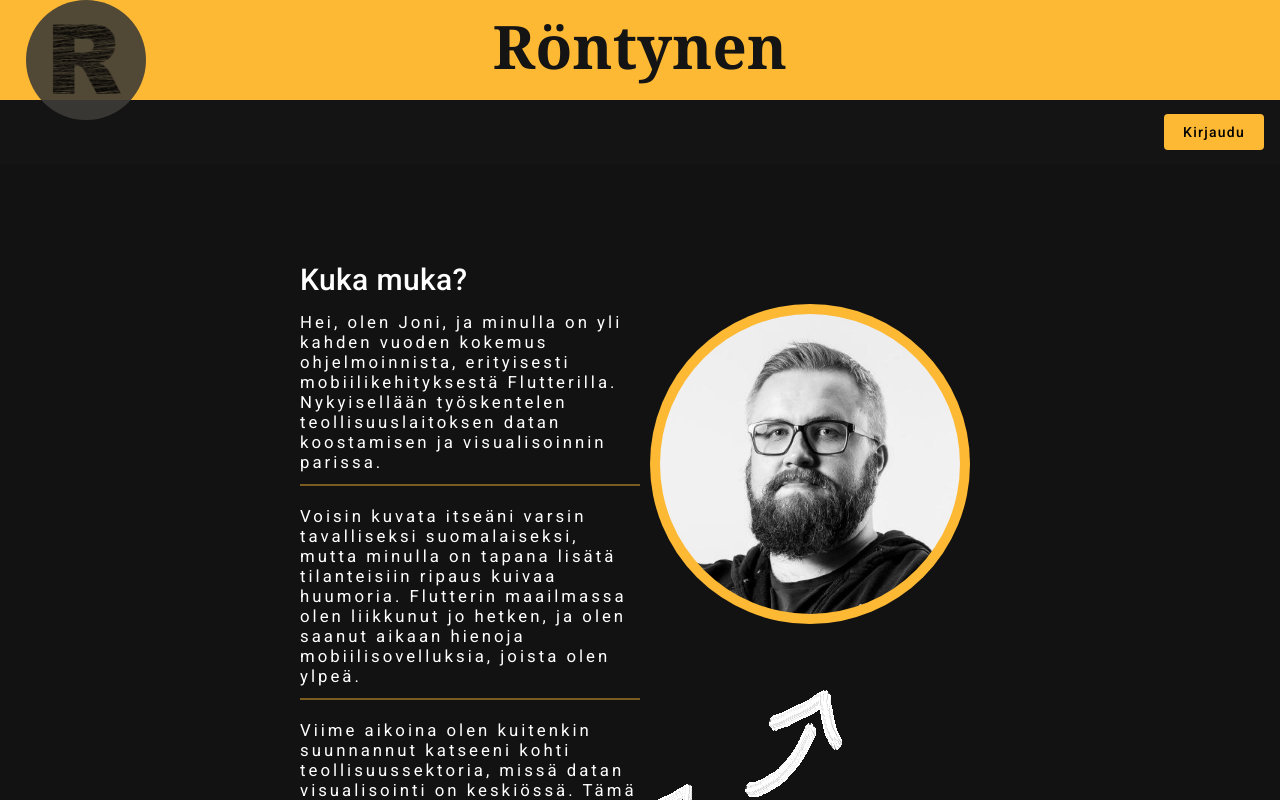
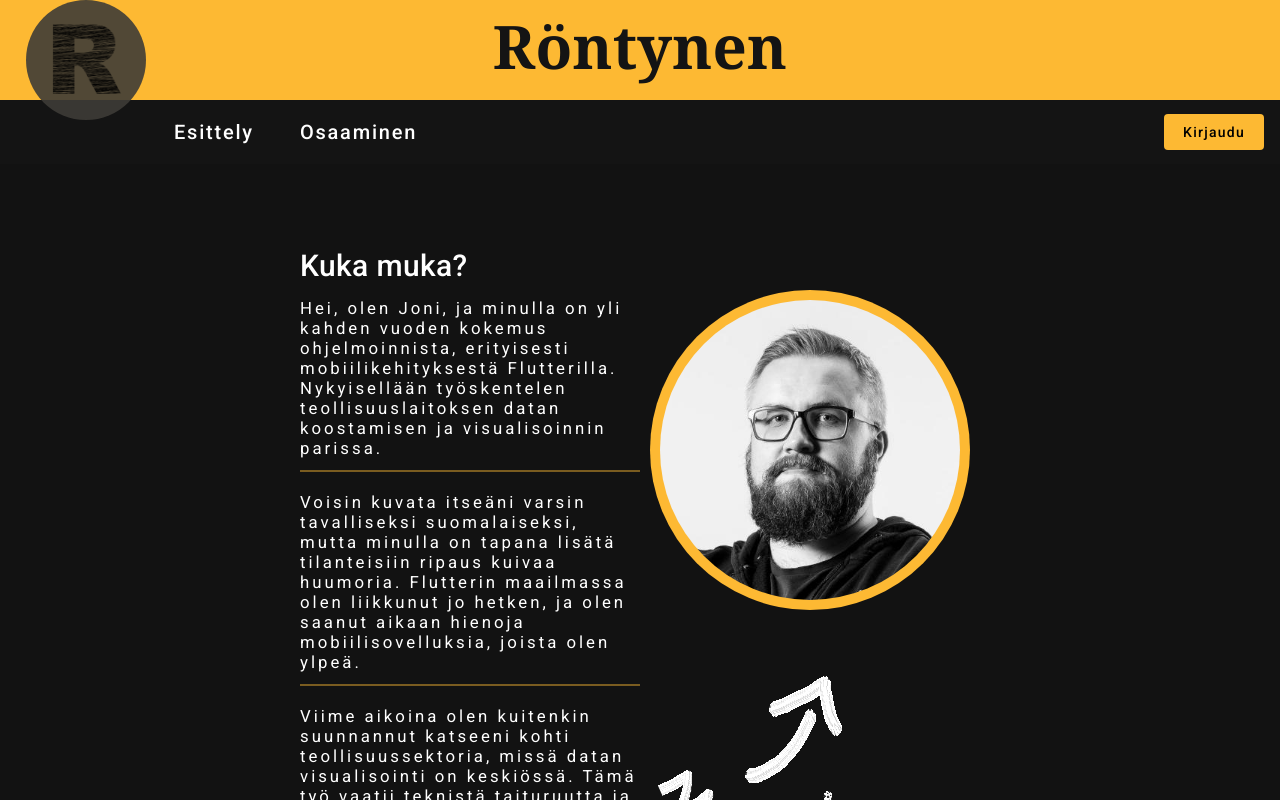
Before and after one commit to JoniRont/website, an Angular app: page / in a window 1280 px wide. Shown: the top 800 px of the page. Built offline with nearby package versions, Linux system fonts and the light colour scheme.

Commit message:
More content

```diff
--- a/src/app/app.component.html
+++ b/src/app/app.component.html
@@ -3,9 +3,9 @@
 <!-- <div class="custom-popup" id="frugalmap" >Map</div> -->
 <div class="body">
 
-  <app-header (myClick)="scrollToIntroduction()"> </app-header>
-  <app-introduction #introduction></app-introduction>
-  <app-samples></app-samples>
+  <app-header (scrollToContentEmitter)="scrollToIntroduction($event)"> </app-header>
+  <app-introduction id="introduction"></app-introduction>
+  <app-samples id="samples"></app-samples>
   <app-footer></app-footer>
 
 </div>
--- a/src/app/app.component.ts
+++ b/src/app/app.component.ts
@@ -1,14 +1,18 @@
-import { Component, HostListener } from '@angular/core';
+import { Component, HostListener, OnInit } from '@angular/core';
 
 @Component({
   selector: 'app-root',
   templateUrl: './app.component.html',
   styleUrls: ['./app.component.scss']
 })
-export class AppComponent {
+export class AppComponent implements OnInit {
+  ngOnInit(): void {
+    // throw new Error('Method not implemented.');
+  }
   title = 'website';
-  scrollToIntroduction(){
-    // let el = document.getElementById('introduction');
-    // el?.scrollIntoView({behavior: 'smooth'});
+  scrollToIntroduction(id: string){
+    let el = document.getElementById(id);
+    el?.scrollIntoView({behavior: 'smooth'});
   }
+
 }
--- a/src/app/components/footer/footer.component.html
+++ b/src/app/components/footer/footer.component.html
@@ -1,4 +1,3 @@
-<!-- <mat-divider class="divider"></mat-divider> -->
 <div class="footer-container">
   <p>Copyright {{now}}</p>
 </div>
--- a/src/app/components/header/header.component.html
+++ b/src/app/components/header/header.component.html
@@ -1,14 +1,40 @@
-<mat-toolbar color="primary" [ngClass]="'fixed-header'">
-  <div class="image-container">
-    <img class="header-logo" src="assets/images/r-logo.png" alt="" />
-  </div>
-  <header>Röntynen</header>
+<div class="header">
+
+  <mat-toolbar color="primary" [ngClass]="'fixed-header'">
+    <div class="image-container">
+      <img class="header-logo" src="assets/images/r-logo.png" alt="" />
+    </div>
+    <header>Röntynen</header>
 </mat-toolbar>
 
-<mat-toolbar
-class="header-toolbar"
-[ngClass]="{ sticky: isSticky }"
+<mat-toolbar class="header-toolbar" [ngClass]="{ sticky: isSticky }">
+  <div class="header-navigation-buttons">
+    <button
+    mat-button
+    class="navigation-button"
+    (click)="scrollToContent('introduction')"
+    [ngClass]="{ selected: selectedId === 'introduction' }"
+    >
+    Esittely
+  </button>
+  <button
+  mat-button
+  class="navigation-button"
+  (click)="scrollToContent('samples')"
+  [ngClass]="{ selected: selectedId === 'samples' }"
+
+  >
+  Osaaminen
+</button>
+</div>
+<button
+mat-flat-button
+class="login-button"
+(click)="login($event)"
+target="_blank"
 >
-<!-- <button (click)="scroll()">Scroll To Div</button> -->
-<button mat-flat-button class="login-button" (click)="login($event)" target="_blank">Kirjaudu</button>
+Kirjaudu
+</button>
 </mat-toolbar>
+
+</div>
--- a/src/app/components/header/header.component.scss
+++ b/src/app/components/header/header.component.scss
@@ -1,4 +1,7 @@
 
+.header {
+  height: 150px;
+}
   .fixed-header {
     position: relative;
     z-index: 999;
@@ -57,6 +60,23 @@ header{
   }
   .header-toolbar {
     display: flex;
-  justify-content: flex-end;
+    justify-content: space-between;
     background-color: #141414  !important;
+    margin-bottom: 100px;
   }
+    .header-navigation-buttons{
+      margin-left: 150px;
+      display: flex;
+      gap: 30px;
+    }
+      .navigation-button {
+        color: white !important;
+        font-size: 20px;
+      }
+
+      .selected{
+        color: #fdb933 !important;
+        font-size: 20px;
+        font-weight: bold;
+        text-decoration: underline;
+      }
--- a/src/app/components/header/header.component.ts
+++ b/src/app/components/header/header.component.ts
@@ -8,10 +8,12 @@ import { Router } from '@angular/router';
   styleUrls: ['./header.component.scss'],
 })
 export class HeaderComponent {
+  @Output() scrollToContentEmitter = new EventEmitter<string>();
+  selectedId?: string;
+
   @HostListener('window:scroll', ['$event'])
-  // @Output() introductionScrollEvent = new EventEmitter<HTMLElement>();
   checkScroll() {
-    this.isSticky = window.scrollY >= 80;
+    this.isSticky = window.scrollY >= 100;
   }
 
   isSticky: boolean = false;
@@ -25,8 +27,11 @@ export class HeaderComponent {
     });
   }
 
-  scroll() {
-    // el.scrollIntoView(({behavior: 'smooth'}));
-    // this.introductionScrollEvent.emit()
+  scrollToContent(id: string) {
+    this.selectedId = id;
+    this.scrollToContentEmitter.emit(id)
+    console.log(this.scrollToContentEmitter)
+
+  }
+
 }
-}
```
Lines whose indentation alone changed are shown as unchanged.
